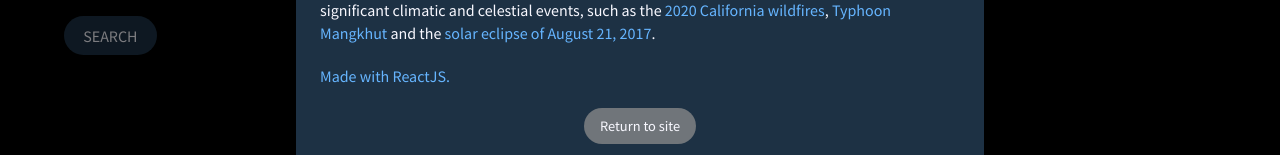
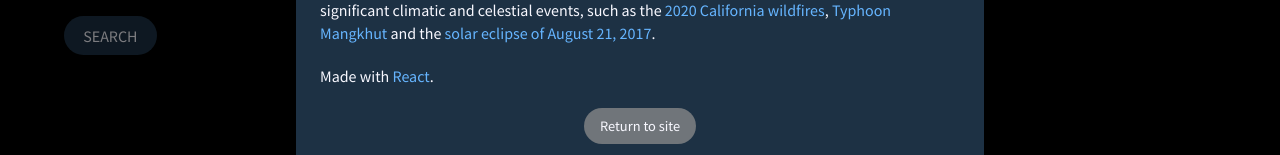
Before and after one commit to dsshen/Blue-Marble, a React (Create React App) app: page / in a window 1280 px wide. Both pictures are taken after a click on the element "About this site". Shown: the part 504-659 px from the top of the page. Built offline with nearby package versions, Linux system fonts and the light colour scheme.

Commit message:
Fixed GitHub url

```diff
--- a/src/components/App/App.js
+++ b/src/components/App/App.js
@@ -511,7 +511,7 @@ class App extends React.Component {
 
                             <p>EPIC's unique "big picture" vantage point has allowed it to capture remarkable shots of significant climatic and celestial events, such as the <span className="preset-search" onClick={() => {this.search2020CaliforniaFires(); close();}}>2020 California wildfires</span>, <span className="preset-search" onClick={() => {this.searchMangkhut(); close();}}>Typhoon Mangkhut</span> and the <span className="preset-search" onClick={() => {this.search2017SolarEclipse(); close();}}>solar eclipse of August 21, 2017</span>.</p>
 
-                            <p><a href="https://github.com/dsshen/Blue-Marble" target="_blank" rel="noopener noreferrer">Made with ReactJS.</a></p>
+                            <p>Made with <a href="https://github.com/dsshen/blue-marble" target="_blank" rel="noopener noreferrer">React</a>.</p>
 
                             <div className="return-button-container">
                                 <div className="return-button" onClick={() => close()}>Return to site</div>
```
